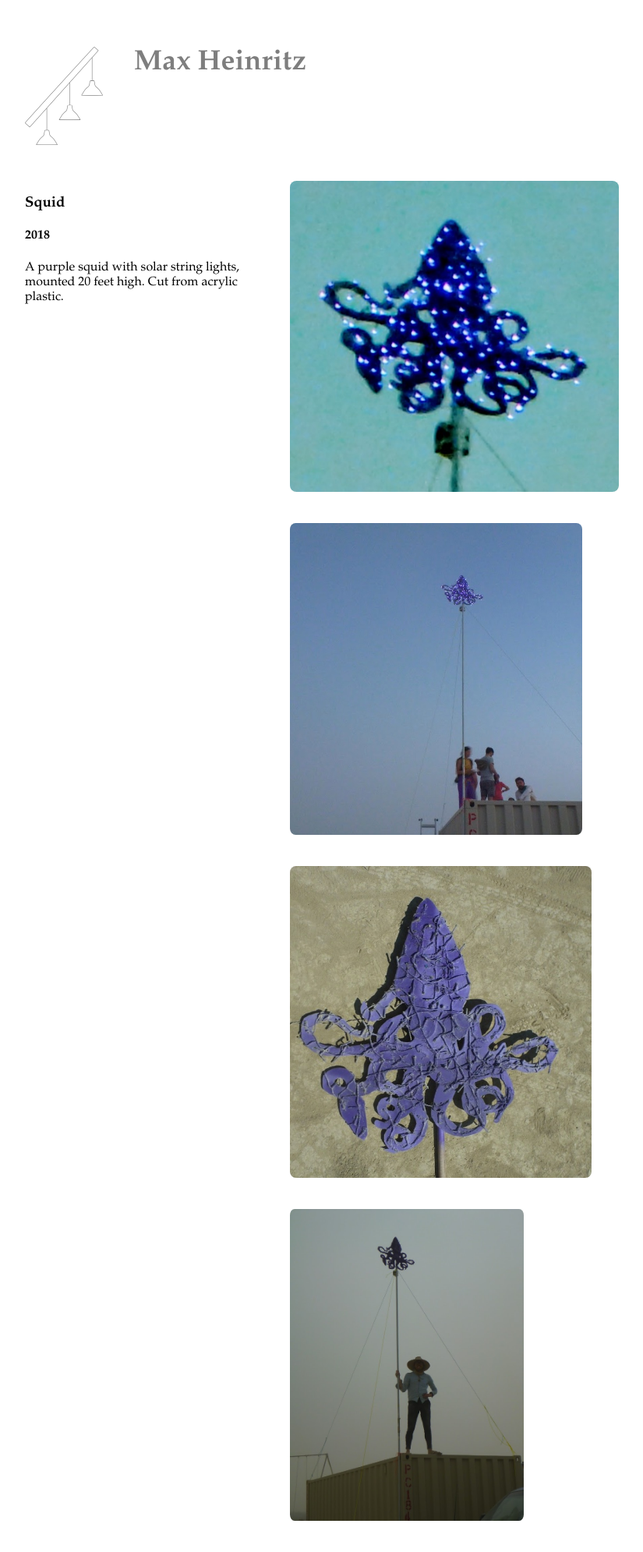
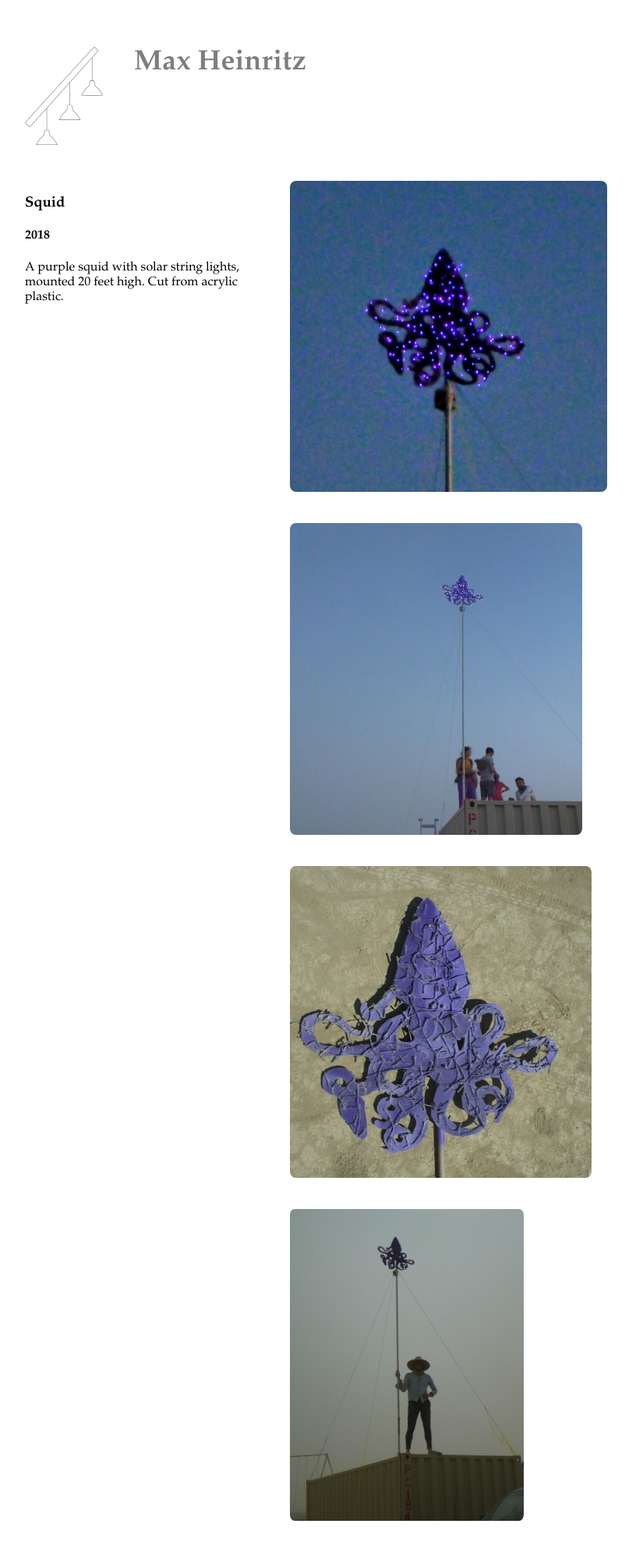
Before and after one commit to maxh/maxheinritz.com, a Jekyll site: the page built from _projects/squid.md, in a window 1280 px wide. Shown: the whole page at 78% size, without its empty margins (108-933 px from the left). Built offline with Jekyll 4.4.1, drawn with Linux system fonts in a browser that asks for light colours.

Commit message:
squid-pic

```diff
--- a/_projects/squid.md
+++ b/_projects/squid.md
@@ -2,7 +2,7 @@
 year: 2018
 desc: A purple squid with solar string lights, mounted 20 feet high. Cut from acrylic plastic.
 images:
-- squid-close.jpg
+- squid-dark.jpg
 - squid-container.jpg
 - squid-ground.jpg
 - squid-standing.jpg
```
Also changed, not shown: images/squid-close.jpg (deleted), images/squid-dark.jpg (added).
